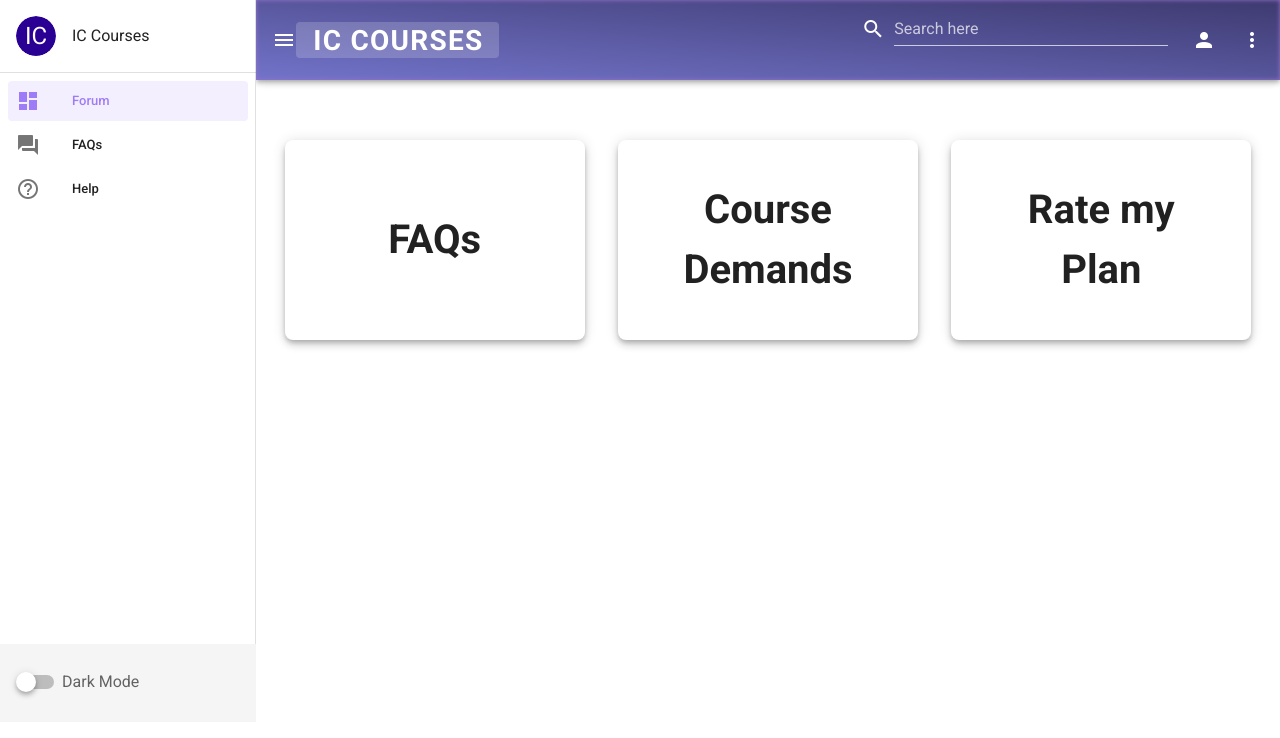
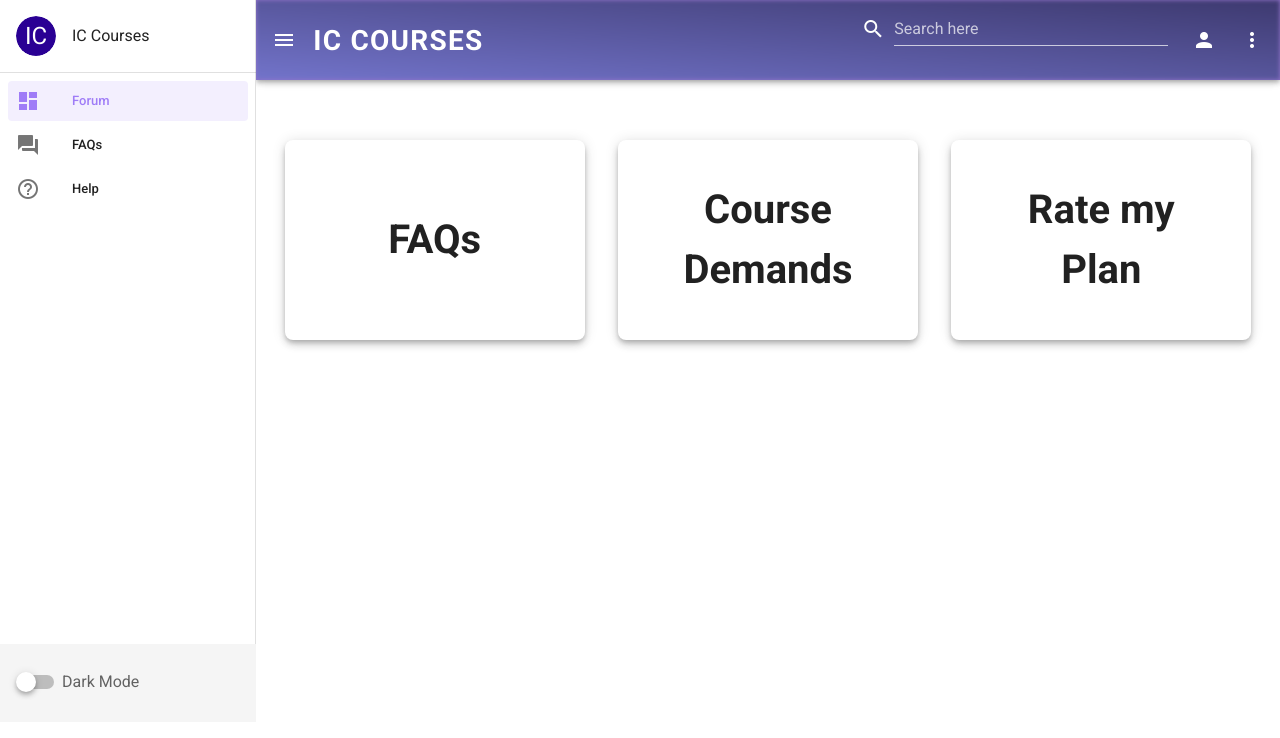
Before and after one commit to GigaCatZ/Frontend, a Vue app in the folder frontend_vue/: page / in a window 1280 px wide. Shown: the top 738 px of the page. Built offline with nearby package versions, Linux system fonts and the light colour scheme.

Commit message:
Remove button outline

```diff
--- a/frontend_vue/src/App.vue
+++ b/frontend_vue/src/App.vue
@@ -22,7 +22,7 @@
 
       <div class="d-flex align-center">
         <v-row align="center" justify="space-around">
-          <v-btn text :to="{ name: 'Home' }">
+          <v-btn plain :to="{ name: 'Home' }">
             <h1>IC Courses</h1>
           </v-btn>
         </v-row>
```
